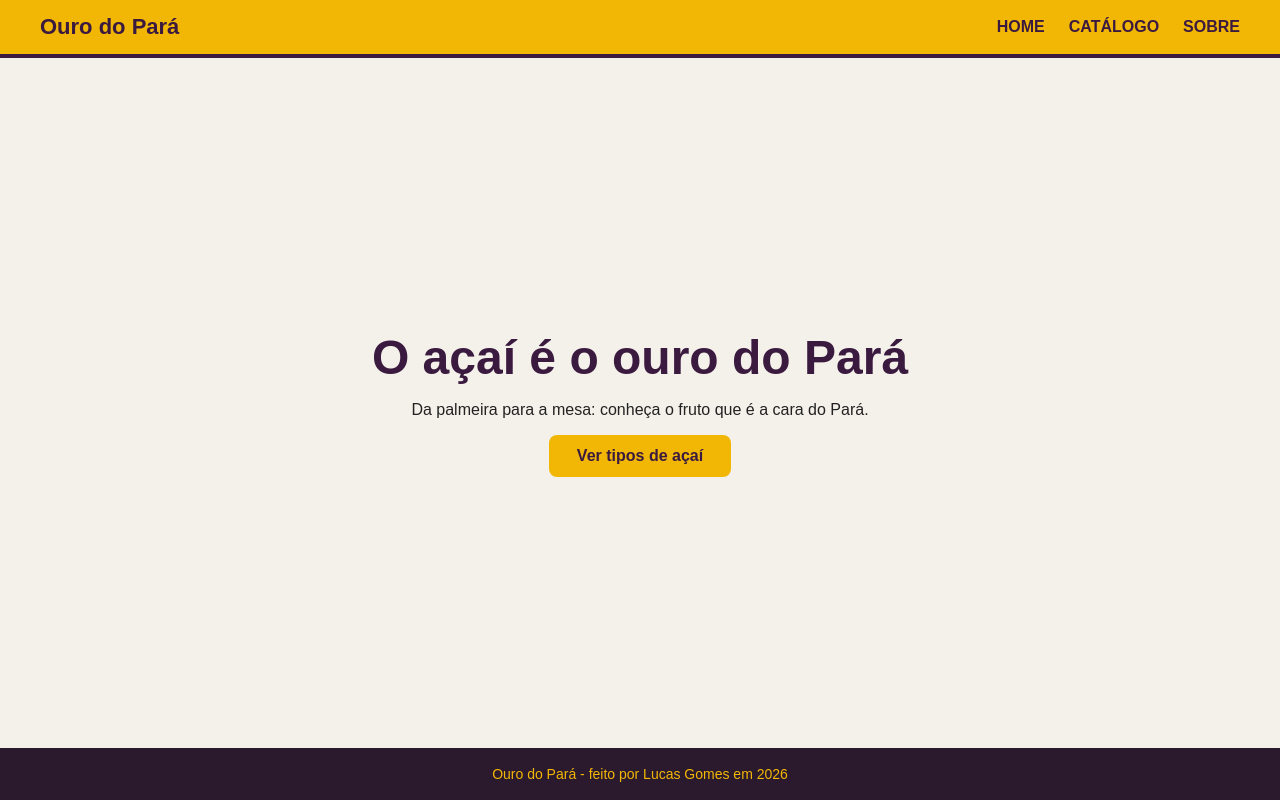
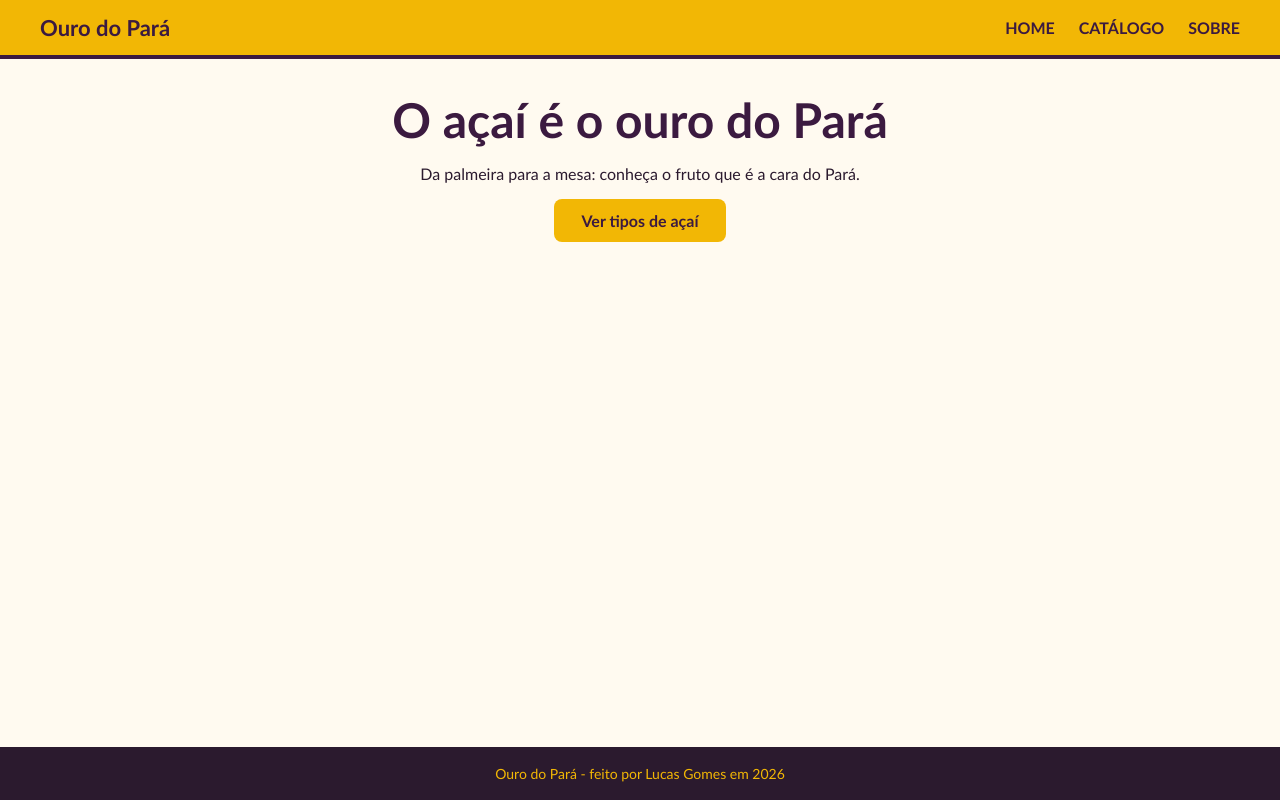
Before and after one commit to lucasqgomes07-commit/ouro-do-para, a JavaScript app: page / in a window 1280 px wide. Built offline with nearby package versions, Linux system fonts and the light colour scheme.

Commit message:
Novo estilo global: fundo creme e fonte Trebuchet
Updated body styles with new font, background, and color.

```diff
--- a/src/index.css
+++ b/src/index.css
@@ -5,9 +5,9 @@
 }
 
 body {
-  font-family: Arial, Helvetica, sans-serif;
-  background-color: #f4f1ea;
-  color: #222;
+  font-family: 'Trebuchet MS', Verdana, sans-serif;
+  background-color: #fffaf0;
+  color: #2b1a2e;
 }
 
 #root {
@@ -15,11 +15,3 @@ body {
   display: flex;
   flex-direction: column;
 }
-
-main {
-  flex: 1;
-  display: flex;
-  flex-direction: column;
-  justify-content: center;
-  text-align: center;
-}
```
